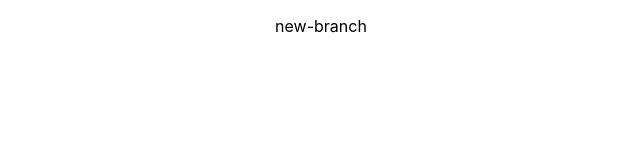
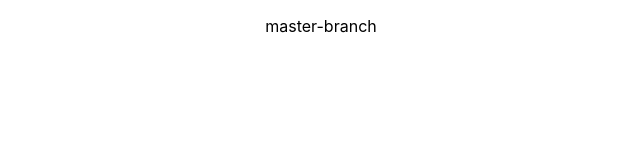
Before and after one commit to programming-nut/react-repo, a React (Create React App) app: page / in a window 1280 px wide. Shown: the top 160 px of the page, without its empty margins (319-959 px from the left). Built offline with nearby package versions, Linux system fonts and the light colour scheme.

Commit message:
change the paragraph

```diff
--- a/src/App.js
+++ b/src/App.js
@@ -5,7 +5,7 @@ import './App.css';
 function App() {
   return (
     <div className="App">
-<p>new-branch</p>
+<p>master-branch</p>
 
     </div>
   );
```
